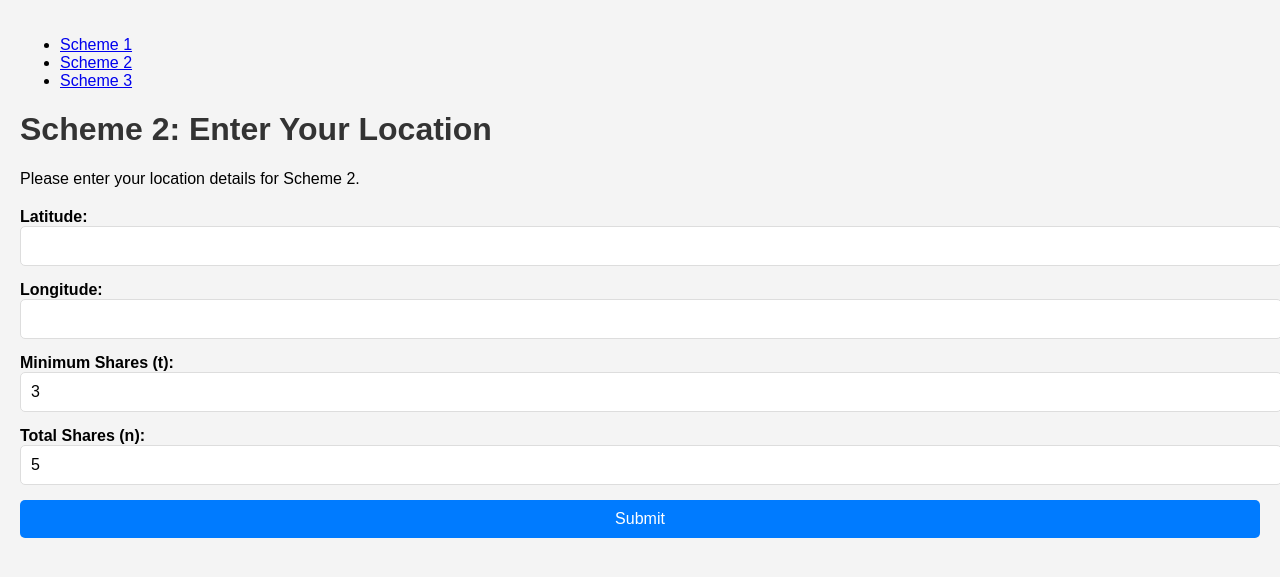
After one commit to HarmanST/IndividualProject, a Flask app: page /scheme2 in a window 1280 px wide. The commit adds this page. Shown: the top 577 px of the page. Run offline with Flask 3, Linux system fonts and the light colour scheme.

Commit message:
Added two new html pages
I did these changes fast, so if there are any problems. The last version is faultless

```diff
--- a/app.py
+++ b/app.py
@@ -40,8 +40,15 @@ def get_location_info(latitude, longitude):
         print("Error: Received invalid JSON from Nominatim API.")
         return "Unknown", "Unknown"
 
+# Dummy function for different schemes (replace with actual logic)
+def process_scheme1(latitude, longitude, t, n):
+    return f"Scheme 1 processed with Latitude: {latitude}, Longitude: {longitude}, t: {t}, n: {n}"
 
+def process_scheme2(latitude, longitude, t, n):
+    return f"Scheme 2 processed with Latitude: {latitude}, Longitude: {longitude}, t: {t}, n: {n}"
 
+def process_scheme3(latitude, longitude, t, n):
+    return f"Scheme 3 processed with Latitude: {latitude}, Longitude: {longitude}, t: {t}, n: {n}"
 
 @app.route('/', methods=['GET', 'POST'])
 def index():
@@ -65,5 +72,39 @@ def index():
 
     return render_template('index.html', message=message, result=result, latitude=latitude, longitude=longitude, city=city, country=country)
 
+@app.route('/scheme2', methods=['GET', 'POST'])
+def scheme2():
+    message = "Please enter your location details for Scheme 2."
+    result = None
+
+    if request.method == 'POST':
+        latitude = float(request.form['latitude'])
+        longitude = float(request.form['longitude'])
+        t = int(request.form['t'])
+        n = int(request.form['n'])
+
+        result = process_scheme2(latitude, longitude, t, n)
+
+        message = "Scheme 2 results computed successfully."
+
+    return render_template('scheme2.html', message=message, result=result)
+
+@app.route('/scheme3', methods=['GET', 'POST'])
+def scheme3():
+    message = "Please enter your location details for Scheme 3."
+    result = None
+
+    if request.method == 'POST':
+        latitude = float(request.form['latitude'])
+        longitude = float(request.form['longitude'])
+        t = int(request.form['t'])
+        n = int(request.form['n'])
+
+        result = process_scheme3(latitude, longitude, t, n)
+
+        message = "Scheme 3 results computed successfully."
+
+    return render_template('scheme3.html', message=message, result=result)
+
 if __name__ == '__main__':
     app.run(debug=True)
--- /dev/null
+++ b/templates/scheme2.html
@@ -0,0 +1,55 @@
+<!DOCTYPE html>
+<html lang="en">
+<head>
+    <meta charset="UTF-8">
+    <title><!DOCTYPE html>
+      <html lang="en">
+      <head>
+      <meta charset="UTF-8">
+      <meta name="viewport" content="width=device-width, initial-scale=1.0">
+      <title>Scheme 2 - Location Input</title>
+  <link rel="stylesheet" href="{{ url_for('static', filename='styles.css') }}">
+</head>
+<body>
+<!-- Top Menu -->
+<nav>
+  <ul>
+    <li><a href="{{ url_for('index') }}">Scheme 1</a></li>
+    <li><a href="{{ url_for('scheme2') }}">Scheme 2</a></li>
+    <li><a href="{{ url_for('scheme3') }}">Scheme 3</a></li>
+  </ul>
+</nav>
+
+<h1>Scheme 2: Enter Your Location</h1>
+<p>{{ message }}</p>
+
+<form method="POST">
+  <label for="latitude">Latitude:</label>
+  <input type="text" id="latitude" name="latitude" required>
+
+  <label for="longitude">Longitude:</label>
+  <input type="text" id="longitude" name="longitude" required>
+
+  <label for="t">Minimum Shares (t):</label>
+  <input type="number" id="t" name="t" value="3" min="2" required>
+
+  <label for="n">Total Shares (n):</label>
+  <input type="number" id="n" name="n" value="5" min="2" required>
+
+  <button type="submit">Submit</button>
+</form>
+
+{% if result %}
+<div class="output-container">
+  <h3>Results:</h3>
+  <p>{{ result }}</p>
+</div>
+{% endif %}
+</body>
+</html>
+</title>
+</head>
+<body>
+
+</body>
+</html>
```
Also changed, not shown: templates/index.html (+11 -2 lines), templates/scheme3.html (added, +45 -0 lines).
